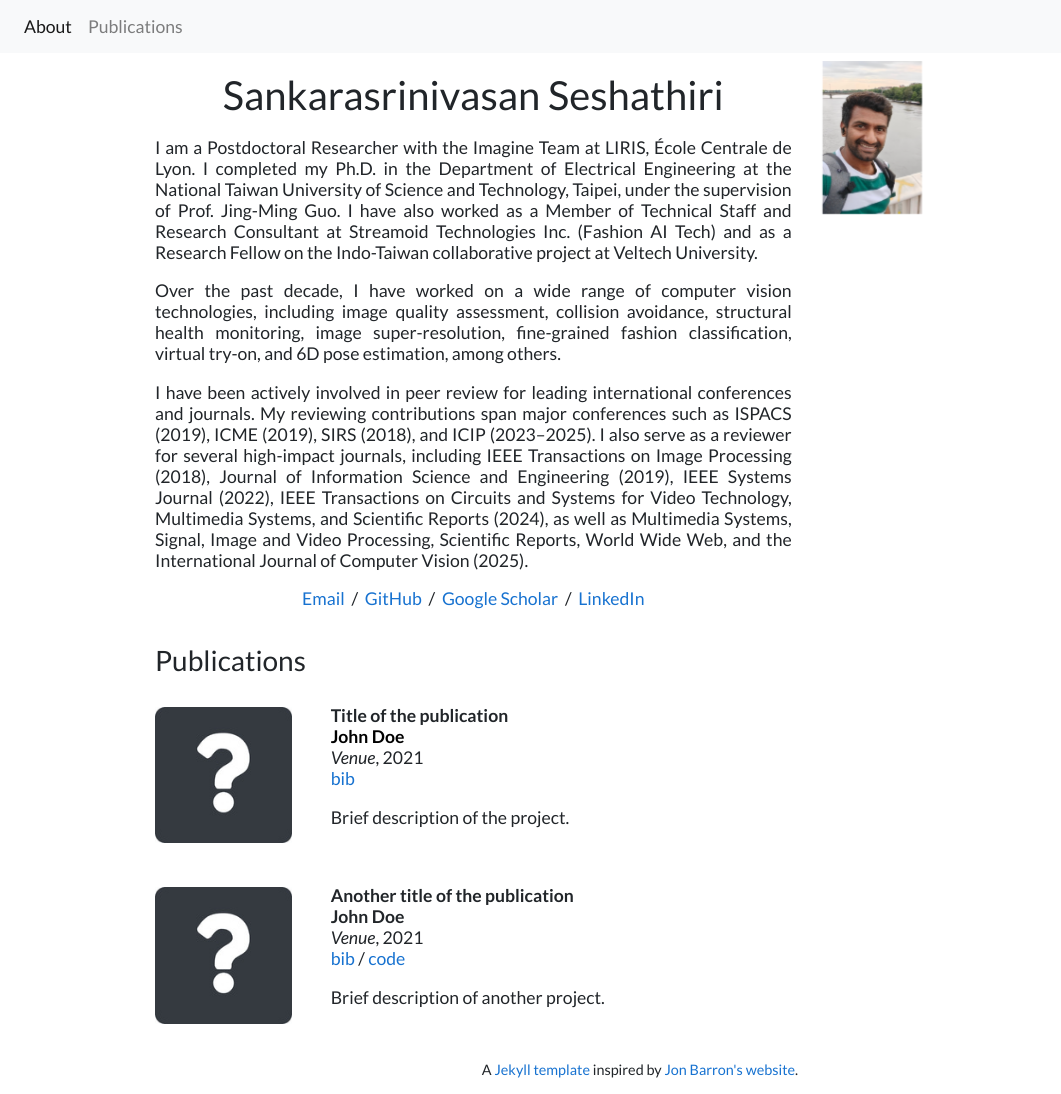
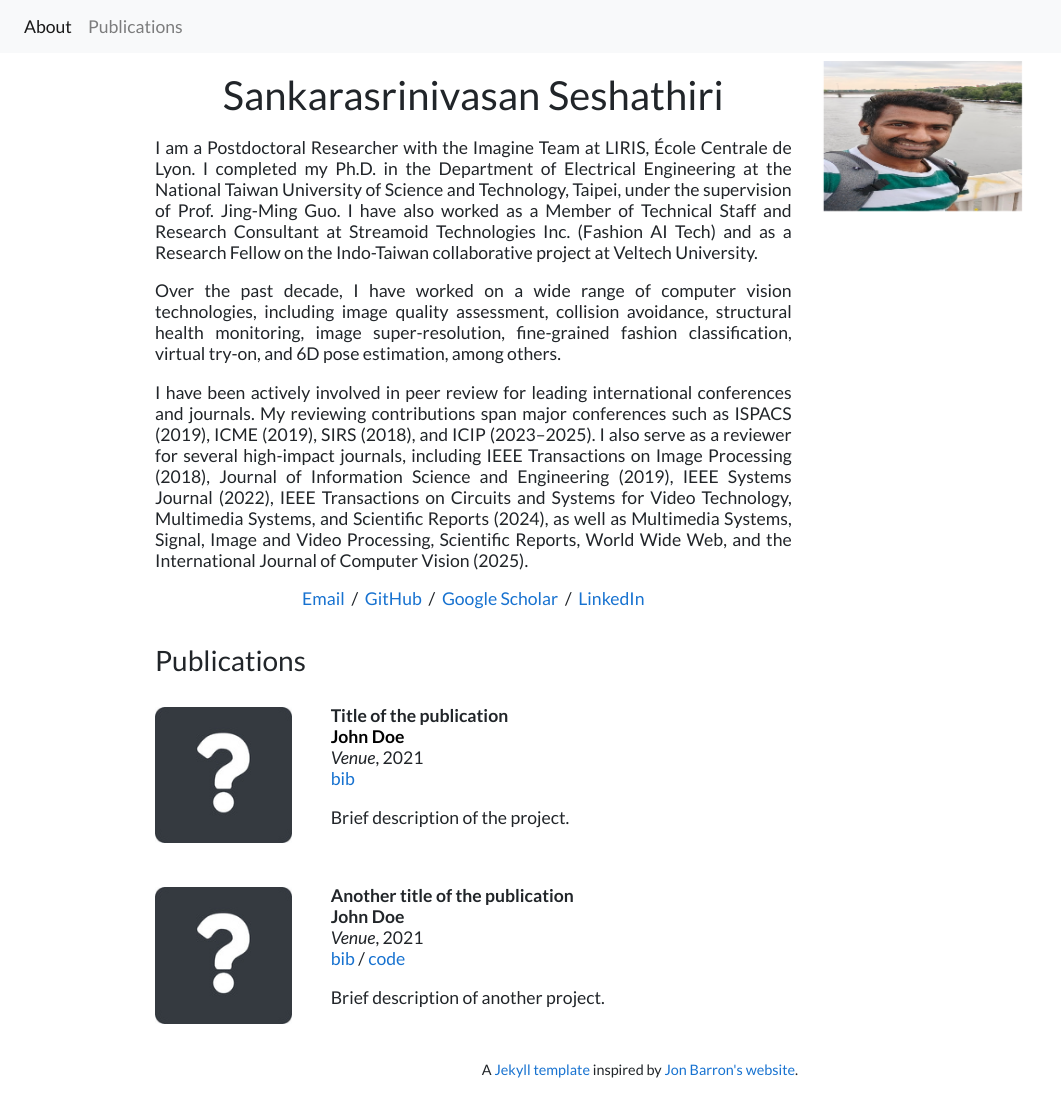
Before and after one commit to SankarSrin/SankarSrin.github.io, a Jekyll site: the page built from index.html, in a window 1280 px wide and 1094 px high. Shown: the whole window, without its empty margins (0-1061 px from the left). Built offline with Jekyll 4.4.1, drawn with Linux system fonts in a browser that asks for light colours.

Commit message:
Change profile photo size in index.html
Updated profile photo dimensions in index.html.

```diff
--- a/index.html
+++ b/index.html
@@ -27,7 +27,8 @@
         </p>
     </div>
     <div class="col-md-4" style="z-index:4;">
-        <img alt="profile photo" id="portrait" src="portrait.jpg" class="img-fluid" style="width:100px; height:auto; border-radius:0;">
+        <img alt="profile photo" id="portrait" src="portrait.jpg" class="img-fluid" style="width:200px; height:150px; border-radius:0;">
+
     </div>
 </div>
 
```
